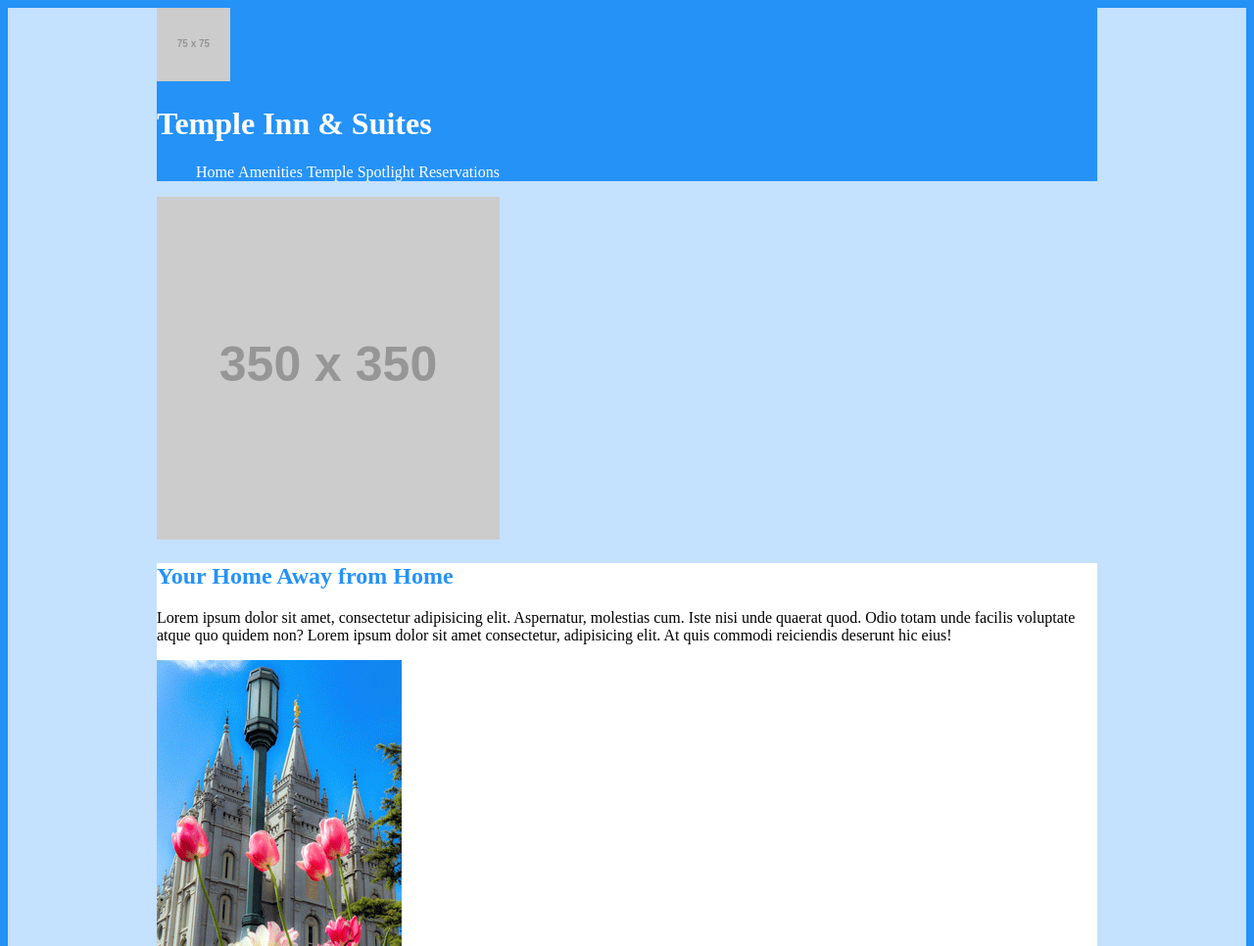
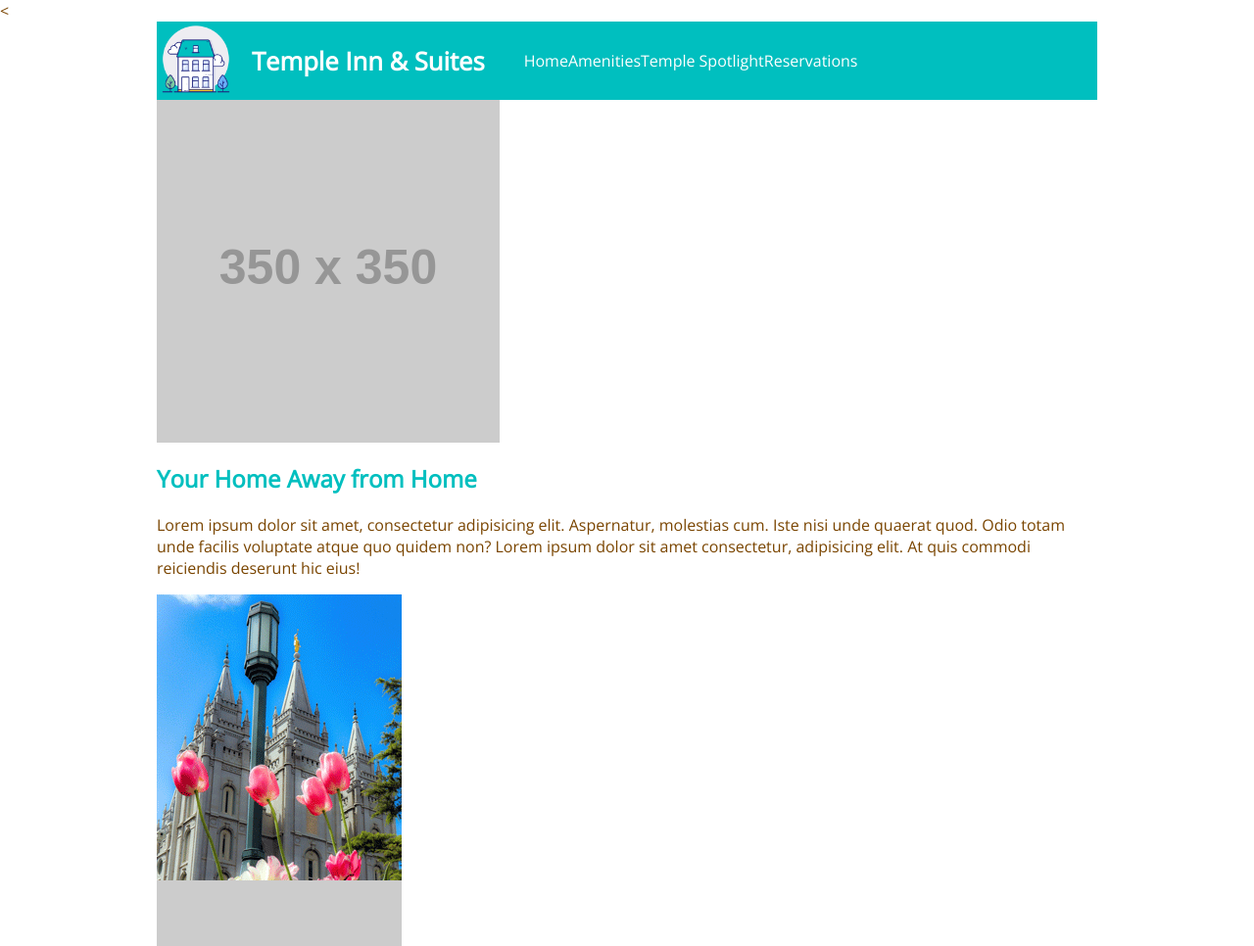
Before and after one commit to dibatag9/dibatag9.github.io, a plain HTML site: page project/index.html in a window 1280 px wide. Shown: the top 966 px of the page at 98% size. Drawn offline with nearby package versions, Linux system fonts and the light colour scheme; placeholder pictures from the web are drawn by us.

Commit message:
adding flex

```diff
--- a/project/index.html
+++ b/project/index.html
@@ -1,4 +1,4 @@
-<!DOCTYPE html>
+<<!DOCTYPE html>
 <html lang="en">
   <head>
     <meta charset="utf-8">
@@ -11,18 +11,27 @@
 
   <body>
       <header>
-        <img src="https://via.placeholder.com/75"  alt="logo"> <!--logo goes here-->
+        <div class= "container">
+          <section class="logo">
+            <picture>
+              <img src="images/templeinnicon.png"  alt="logo"> <!--logo goes here-->
+            </picture>
+          </section>
+          <section class="headings">
             <h1>Temple Inn & Suites</h1>
+          </section>
 
-
+          <section class="navigation">
             <nav>
               <ul>
-            <li><a href="home.html">Home</a></li>
-            <li><a href="amenities.html">Amenities</a></li>
-            <li><a href="temple-spotlight.html">Temple Spotlight</a></li>
+                <li><a href="home.html">Home</a></li> <br>
+                <li><a href="amenities.html">Amenities</a></li> <br>
+                <li><a href="temple-spotlight.html">Temple Spotlight</a></li><br>
                 <li><a href="reservations.html">Reservations</a></li>
               </ul>
             </nav>
+          </section>
+        </div>
       </header>
 
       <main>
@@ -71,4 +80,4 @@
         &copy;2020 Temple Inn & Suites | All Rights Reserved | Privacy and Cookie Statement | Claudia Bowen
       </footer>
   </body>
-</html>
+</html>>
--- a/project/style.css
+++ b/project/style.css
@@ -1,17 +1,12 @@
-@import url('https://fonts.googleapis.com/css2?family=Lora&family=Montserrat&display=swap');
+@import url('https://fonts.googleapis.com/css2?family=Montserrat&family=Open+Sans&display=swap');
 
-html {
-  background-color:#2592f8;
-}
-
-body {
-  color: #2592f8;
-  background-color: #c4e1fd;
-}
-
-header, footer {
-  background-color:#2592f8;
-  color: white;
+:root {
+  --primary-color:#ff9f1c;
+  --secondary-color:#ffffff;
+  --accent1-color:#00bfbf;
+  --accent2-color:#7a4500;
+  --heading-font: 'Montserrat', sans-serif;
+  --paragraph-font: 'Open Sans', sans-serif;
 }
 
 header, main, footer {
@@ -19,32 +14,85 @@ header, main, footer {
   margin: 0 auto;
 }
 
+html {
+  background-color: #ff9f1c;
+}
+
+body {
+  font-family: 'Open Sans', Helvetica, sans-serif;
+  color: #7a4500;
+  background-color: #ffffff;
+  padding: 0;
+  margin: 0;
+}
+h1, h2, h3, h4, h5, h6 {
+  "font-family: "Montserrat", Helvetica, sans-serif;
+}
+
+header, footer {
+  background-color: #00bfbf;
+  color:#ffffff;
+}
+.container {
+  display: flex;
+  align-items: center;
+  justify-content: left;
+}
+.logo{
+  display: flex;
+}
+.headings {
+  padding: 5px 0;
+
+}
+
+.navigation{
+  display: flex;
+  align-content: center;
+
+  justify-content: left;
+ }
+
+ p {"font-family: 'Open Sans', Helvetica, sans-serif;
+}
+
+
+
+
+
+header img {
+  width: 80px;
+  height: auto;
+}
+
+.headings {
+	display: flex;
+	flex-direction: column;
+}
+
+.headings h1 {
+	font-size: 1.6rem;
+	margin: 0 0 0 17px;
+}
+
+header nav ul {
+  display: flex;
+}
+
+
+
 h1 {
-  color: white;
+  color: #ffffff;
 }
 
 h2, h3, h4, h5, h6 {
-  color: #2592f8;
+  color: #00bfbf;
 }
 
 li {
   display: inline;
 }
 
-.home {
-  color:black;
-  background-color: #ffffff;
-}
-
-.wedding {
-  color: black;
-  background-color: #ffffff;
-}
-
-.family-history {
-  color: black;
-  background-color: #ffffff;
-}
 
 .contact {
   color:white;
--- a/site-plan.css
+++ b/site-plan.css
@@ -1,12 +1,12 @@
 @import url('https://fonts.googleapis.com/css2?family=Montserrat&family=Open+Sans&display=swap');
 
 :root {
-  --primary-color:#2592f8;
-  --secondary-color:#c4e1fd;
-  --accent1-color:#000000;
-  --accent2-color:#ffffff;
+  --primary-color:#ff9f1c;
+  --secondary-color:#ffffff;
+  --accent1-color:#00bfbf;
+  --accent2-color:#7a4500;
   --heading-font: "font-family: Montserrat, sans-serif";
-  --paragraph-font: "font-family: "Open-Sans", sans-serif;"
+  --paragraph-font: "font-family: 'Open Sans', sans-serif;"
 }
 
 html {
```
Also changed, not shown: site-plan.html (+6 -6 lines), project/images/templeinnicon.png (added), project/images/tis-logo.gif (added). Lines whose indentation alone changed are shown as unchanged.
